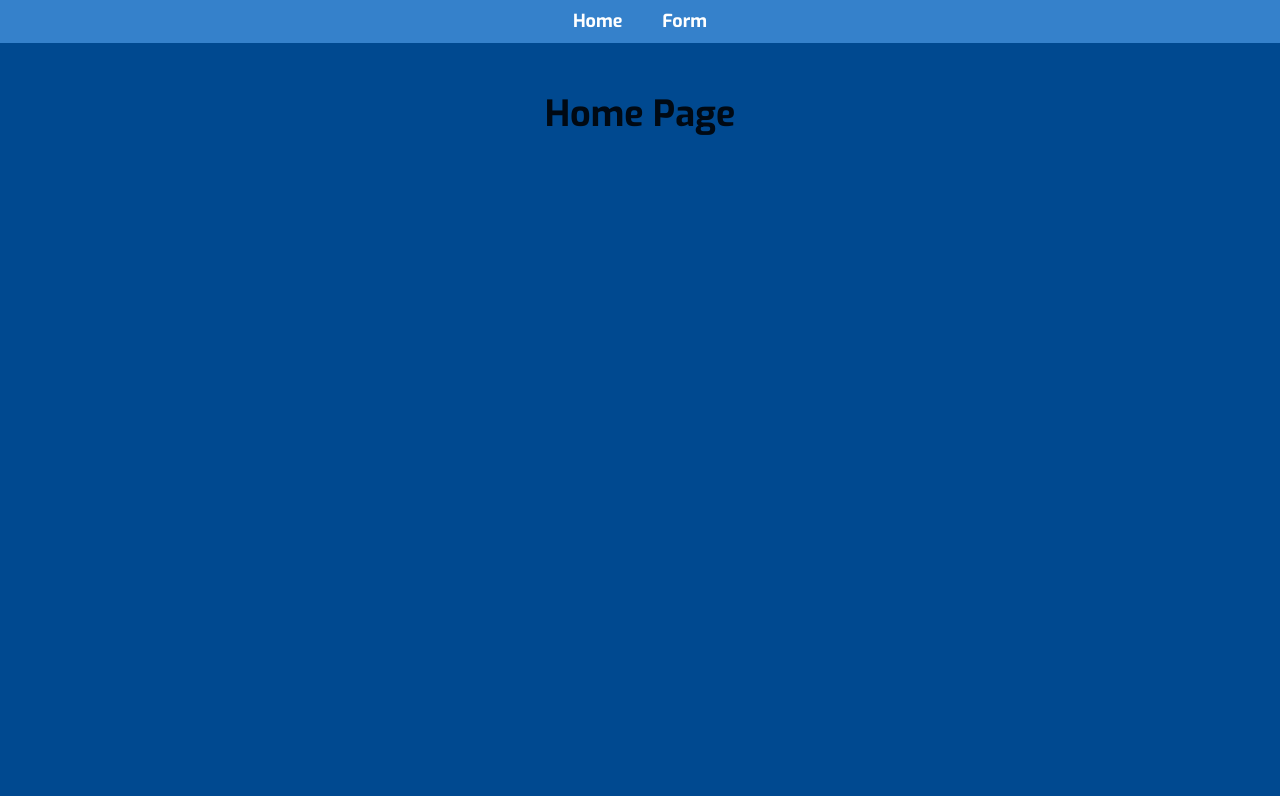
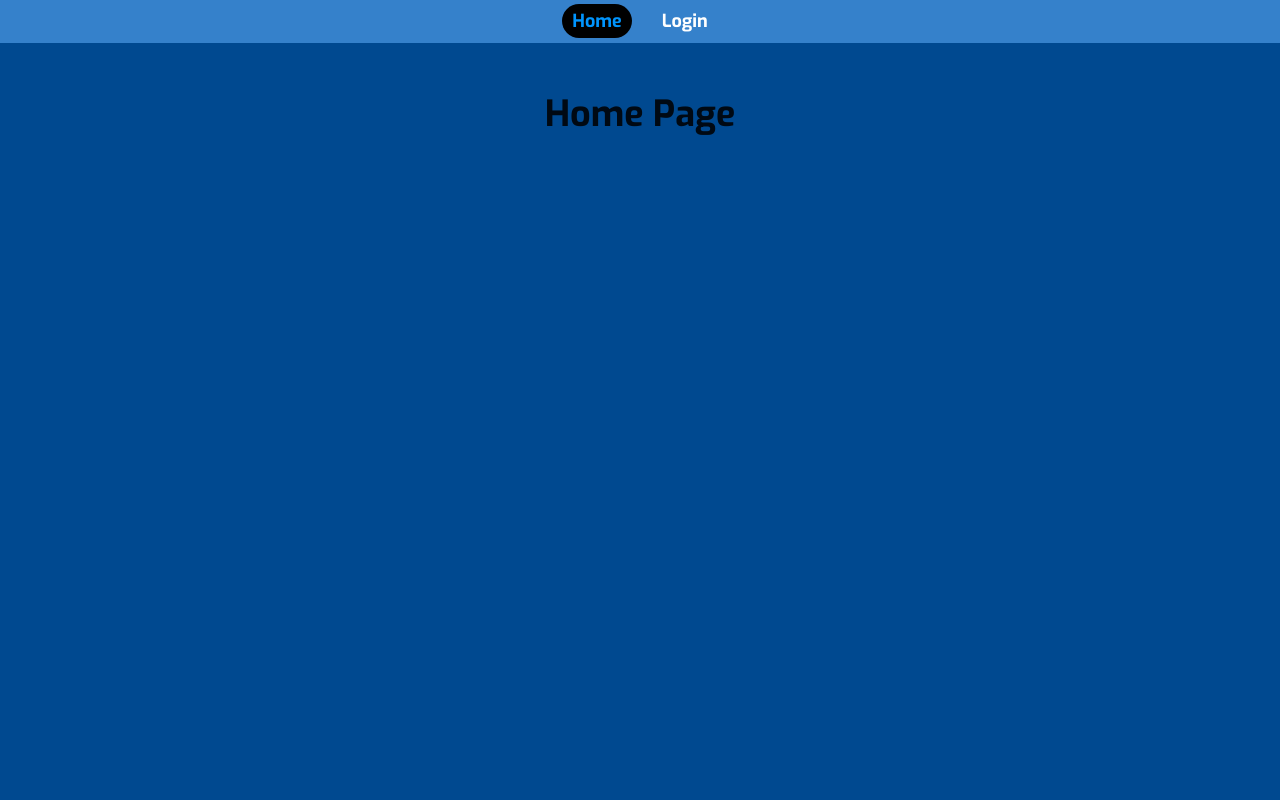
Before and after one commit to andreispanu/state, a React (Create React App) app: page / in a window 1280 px wide. Built offline with nearby package versions, Linux system fonts and the light colour scheme.

Commit message:
Updated Styling

```diff
--- a/package.json
+++ b/package.json
@@ -21,6 +21,7 @@
     "react-router-dom": "^6.26.2",
     "react-scripts": "5.0.1",
     "redux": "^5.0.1",
+    "redux-thunk": "^3.1.0",
     "typescript": "^5.6.2",
     "web-vitals": "^2.1.0",
     "yup": "^1.4.0"
--- a/src/App.tsx
+++ b/src/App.tsx
@@ -1,35 +1,41 @@
-import Auth from './components/auth';
-import { Route, BrowserRouter as Router, Routes } from 'react-router-dom';
-import { CssBaseline, ThemeProvider } from '@mui/material';
-import theme from './components/theme';
-import Navigation from './components/navigation';
-import PageLayout from './components/pageLayout';
+import Auth from "./components/auth";
+import { Route, BrowserRouter as Router, Routes } from "react-router-dom";
+import { CssBaseline, ThemeProvider, Typography } from "@mui/material";
+import theme from "./components/theme";
+import Navigation from "./components/navigation";
+import PageLayout from "./components/pageLayout";
+import { useAppSelector } from "./hooks/hooks";
 
 const HomePage = () => {
+  const { isAuthenticated, user } = useAppSelector((state) => state.auth);
+
   return (
     <>
       <h1>Home Page</h1>
+      {isAuthenticated && (
+        <>
+          <Typography variant="h5">Welcome, {user?.username}!</Typography>
+          <Typography variant="body1">Email: {user?.email}</Typography>
+        </>
+      )}
     </>
   );
 };
 
 function App() {
-
   return (
     <ThemeProvider theme={theme}>
-       <CssBaseline />
-       <Router>
+      <CssBaseline />
+      <Router>
         <Navigation />
         <PageLayout>
           <Routes>
-            <Route path="/login" element={<Auth /> } />
+            <Route path="/login" element={<Auth />} />
             <Route path="/" element={<HomePage />} />
           </Routes>
         </PageLayout>
       </Router>
     </ThemeProvider>
-
-
   );
 }
 
--- a/src/components/auth/AuthForm.tsx
+++ b/src/components/auth/AuthForm.tsx
@@ -3,6 +3,7 @@ import { useAppDispatch, useAppSelector } from "../../hooks/hooks";
 import { TextField, Button, Box, Typography, Container, Paper } from '@mui/material';
 import { useFormik } from 'formik';
 import { authFormValidationSchema } from "./AuthForm.types";
+import { useNavigate } from "react-router-dom";
 
 
 const AuthForm = () => {
@@ -13,6 +14,12 @@ const AuthForm = () => {
     dispatch(logout());
   };
 
+  const navigate = useNavigate();
+
+  const redirectToHome = () => {
+    navigate('/');
+  }
+
   const formik = useFormik({
     initialValues: {
       username: '',
@@ -21,6 +28,7 @@ const AuthForm = () => {
     validationSchema: authFormValidationSchema,
     onSubmit: (values) => {
       dispatch(login({ username: values.username, email: values.email }));
+      redirectToHome()
     },
   });
 
@@ -29,7 +37,7 @@ const AuthForm = () => {
       <Paper elevation={3} sx={{ padding: 4, mt: 5 }}>
         {isAuthenticated ? (
           <Box data-testid="loggedIn-form-container">
-            <Typography variant="h5">Welcome, {user?.username}!</Typography>
+            <Typography variant="h5">Hello, {user?.username}!</Typography>
             <Typography variant="body1">Email: {user?.email}</Typography>
             <Button
               variant="contained"
--- a/src/components/navigation/Navigation.styles.tsx
+++ b/src/components/navigation/Navigation.styles.tsx
@@ -33,7 +33,7 @@ export const StyledLink = styled(Link)({
   color: theme.palette.common.white,
   fontWeight: theme.typography.fontWeightBold,
   padding: '5px 10px',
-  '&:hover': {
+  '&:hover, &.active': {
     borderRadius: theme.spacing(4),
     backgroundColor: theme.palette.common.black,
     color: customColorPalette.betfredInteseBlue,
--- a/src/components/navigation/Navigation.tsx
+++ b/src/components/navigation/Navigation.tsx
@@ -1,20 +1,21 @@
 import React from 'react';
 import { StyledLink, StyledListItem, StyledNavigationContainer, StyledNavigationContent, StyledUnorderedList } from './Navigation.styles';
+import { useLocation } from 'react-router-dom';
+
 
 const Navigation = () => {
+  const location = useLocation();
+
   return (
     <StyledNavigationContainer data-testid="navigation-container">
       <StyledNavigationContent>
           <StyledUnorderedList>
-          <StyledListItem>
-              <StyledLink to="/">Home</StyledLink>
+          <StyledListItem >
+              <StyledLink to="/" className={location.pathname === "/" ? 'active':''}>Home</StyledLink>
             </StyledListItem>
             <StyledListItem>
-              <StyledLink to="/login">Form</StyledLink>
+              <StyledLink to="/login" className={location.pathname === "/login" ? 'active':''}>Login</StyledLink>
             </StyledListItem>
-            {/* <StyledListItem>
-              <Link to="/test">Test Page</Link>
-            </StyledListItem> */}
           </StyledUnorderedList>
           </StyledNavigationContent>
         </StyledNavigationContainer>
--- a/src/components/pageLayout/PageLayout.styles.ts
+++ b/src/components/pageLayout/PageLayout.styles.ts
@@ -4,7 +4,7 @@ import { customColorPalette } from '../theme';
 export const  StyledPageLayout = styled('div')({
   padding: '20px',
   backgroundColor: customColorPalette.betfredBlue,
-  height: 'calc(100vh - 47px)',
+  height: 'calc(100vh - 43px)',
 });
 
 export const  StyledPageLayoutContainer = styled('div')({
```
